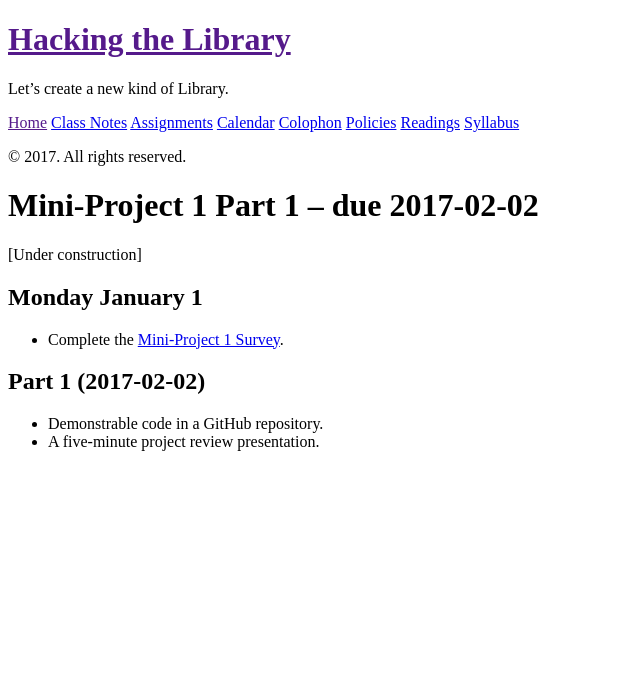
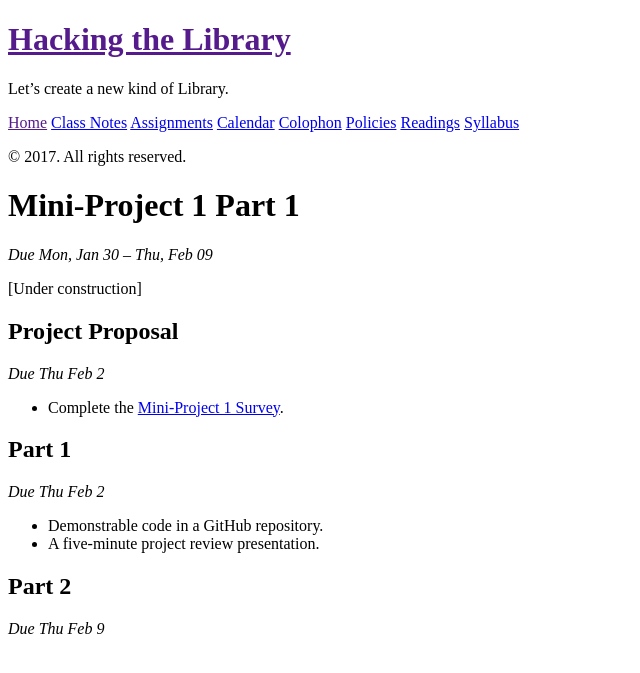
Before and after one commit to osteele/hackingthelibrary.org, a Jekyll site: the page built from _assignments/mini-project-1.md, in a window 1280 px wide. Shown: the top 673 px of the page, without its empty margins (0-640 px from the left). Built offline with Jekyll 4.4.1, drawn with Linux system fonts in a browser that asks for light colours.

Commit message:
add multi-part assignments

```diff
--- a/_assignments/mini-project-1.md
+++ b/_assignments/mini-project-1.md
@@ -1,17 +1,35 @@
 ---
 title: Mini-Project 1 Part 1
-description: 'early prototype and review'
+description: 'The first of two mini-projects'
 date: 2017-01-26
-due: 2017-02-02
+due_date: 2017-02-02
+parts:
+  - name: Project Proposal
+    due_date: 2017-01-30
+    tag: project-proposal
+  - name: Part 1
+    due_date: 2017-02-02
+    tag: part-1
+  - name: Part 2
+    due_date: 2017-02-09
+    tag: part-2
 ---
 
 [Under construction]
 
-## Monday January 1
+## Project Proposal
+
+<i>Due {{ page.parts[1].due_date | date: '%a %b %-d' }}</i>
 
 * Complete the [Mini-Project 1 Survey](https://goo.gl/forms/EmirMhWuj9UdYSTb2).
 
-## Part 1 (2017-02-02)
+## Part 1
+
+<i>Due {{ page.parts[1].due_date | date: '%a %b %-d' }}</i>
 
 * Demonstrable code in a GitHub repository.
 * A five-minute project review presentation.
+
+## Part 2
+
+<i>Due {{ page.parts[2].due_date | date: '%a %b %-d' }}</i>
--- a/_layouts/assignment.html
+++ b/_layouts/assignment.html
@@ -2,6 +2,13 @@
 layout: default
 ---
 
-<h1>{{ page.title }} – due {{ page.due }}</h1>
+<h1>{{ page.title }}</h1>
+<p><i>Due
+  {% if page.parts %}
+    {{ page.parts[0].due_date | date: '%a, %b %d' }} – {{ page.parts[-1].due_date | date: '%a, %b %d' }}
+  {% else %}
+    {{ page.due_date | date: '%a, %b %d' }}
+  {% endif %}
+</i></p>
 
 {{ content }}
```
Also changed, not shown: _assignments/final-project.md (renamed from _assignments/final-project-pitch.md, +19 -3 lines), _assignments/lab-1.md (+1 -1 lines), _assignments/lab-2.md (+1 -1 lines), _pages/assignments.md (+16 -2 lines).
